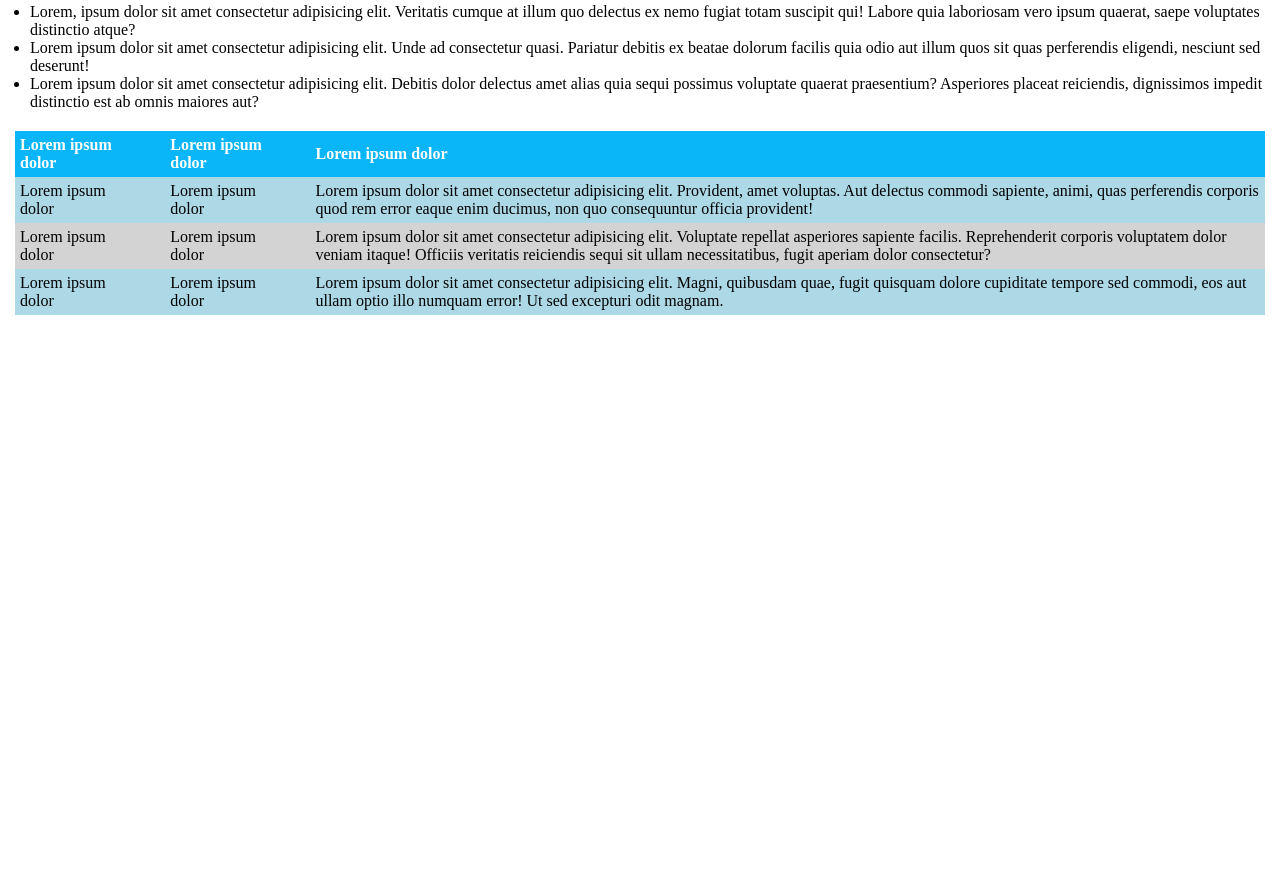
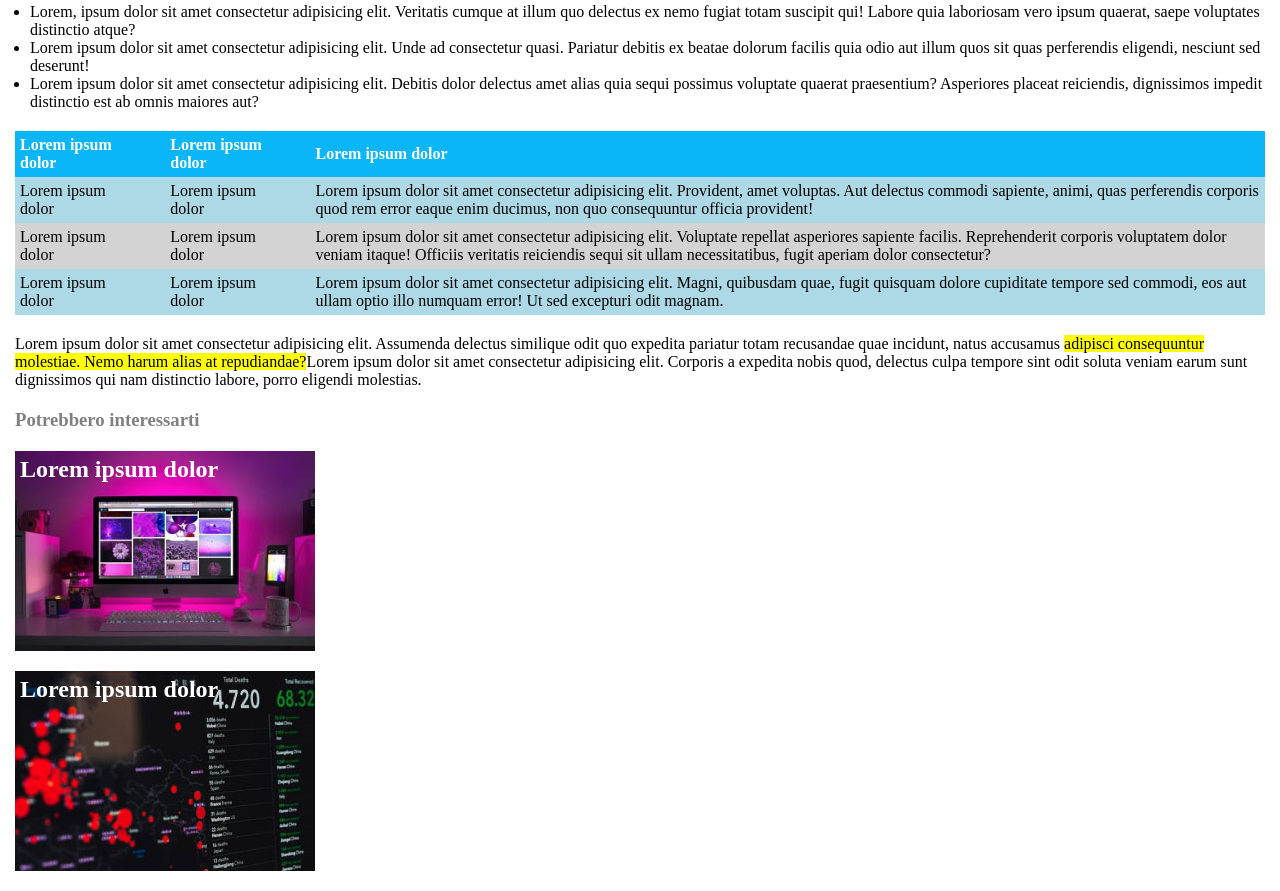
Before and after one commit to alessiam1909/html-css-booleaner, a plain HTML site: page index.html in a window 1280 px wide. Shown: the part 807-1698 px from the top of the page. Before the commit the page ends 1122 px from the top, so only its background shows below. Drawn offline with Linux system fonts and the light colour scheme.

Commit message:
conclusione footer e creazione spazi tra immagini finali

```diff
--- a/css/style.css
+++ b/css/style.css
@@ -9,7 +9,7 @@ header {
     background-image: url("../img/pattern.png");
 }
 
-main {
+main, footer {
     margin-left: 15px;
     margin-right: 15px;
 }
@@ -31,7 +31,7 @@ h1 {
     color: lightskyblue;
 }
 
-#contenitoreImmagini1 {
+#contenitoreImmagini1, footer {
     margin-top: 20px;
     margin-bottom: 20px;
 }
@@ -48,6 +48,8 @@ mark {
 
 table {
     border-collapse:collapse;
+    margin-top:20px ;
+    margin-bottom:20px ;
 }
 
 td, th {
@@ -72,3 +74,22 @@ td, th {
     padding-right: 50px;
 
 }
+
+h2 {
+    color: white;
+    padding: 5px;
+}
+
+#contenitore1 {
+    width: 300px;
+    height: 200px;
+    background-image: url("../img/monitor.jpg");
+    margin-top: 20px;
+}
+
+#contenitore2 {
+    width: 300px;
+    height: 200px;
+    background-image: url("../img/graph.jpg");
+    margin-top: 20px;
+}
--- a/index.html
+++ b/index.html
@@ -64,15 +64,21 @@
                     </tbody>
                 </table>
             </section>
-
-
-
-
-
-
-
+            <!-- Creazione ultimo paragrafo -->
+            <section>
+                <p>Lorem ipsum dolor sit amet consectetur adipisicing elit. Assumenda delectus similique odit quo expedita pariatur totam recusandae quae incidunt, natus accusamus <mark>adipisci consequuntur molestiae. Nemo harum alias at repudiandae?</mark>Lorem ipsum dolor sit amet consectetur adipisicing elit. Corporis a expedita nobis quod, delectus culpa tempore sint odit soluta veniam earum sunt dignissimos qui nam distinctio labore, porro eligendi molestias.</p>
+            </section>
         </main>
-
+        <!-- Creazione footer con immagini conclusive -->
+        <footer>
+            <h3 class="testoGrigio">Potrebbero interessarti</h3>
+            <div id="contenitore1">
+                <h2>Lorem ipsum dolor</h2>
+            </div>
+            <div id="contenitore2">
+                <h2>Lorem ipsum dolor</h2>
+            </div>
+        </footer>
 
 
 
```
